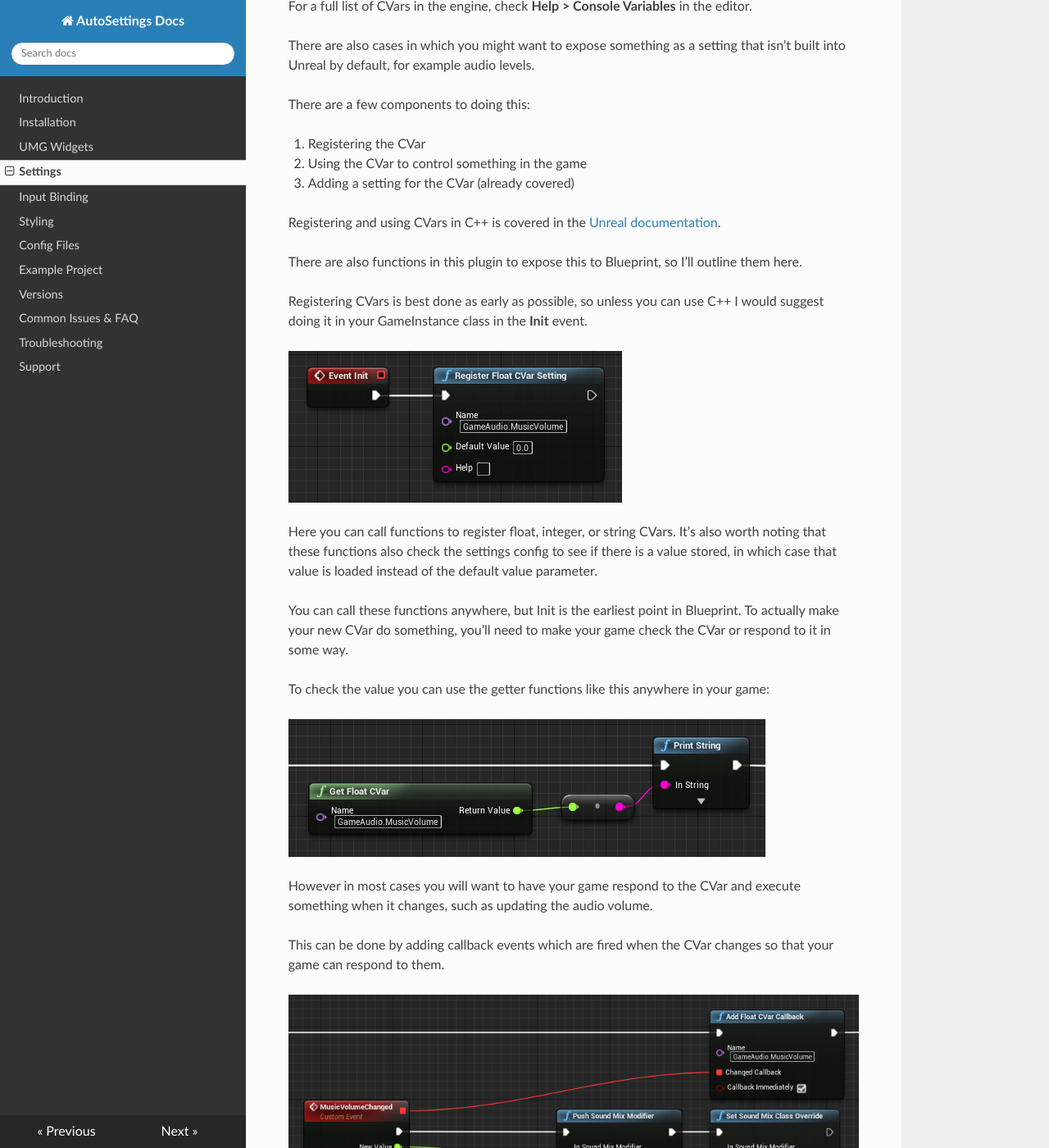
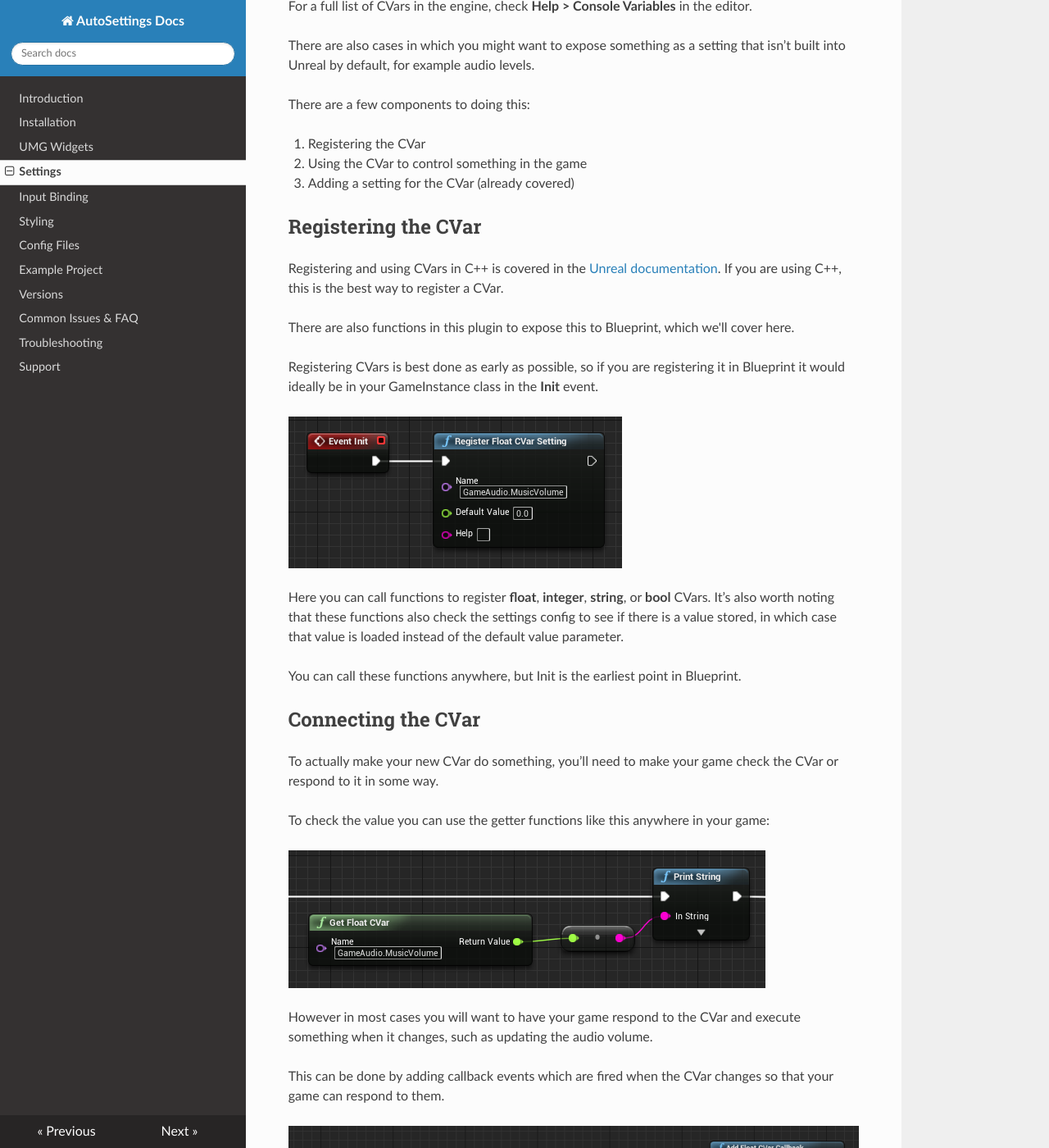
Before and after one commit to Acren/AutoSettings-Docs, an MkDocs documentation site: the page built from docs/settings.md, in a window 1280 px wide and 1400 px high, scrolled down 2653 px. Shown: the whole window at 82% size. Built offline with MkDocs 1.6.1, drawn with Linux system fonts in a browser that asks for light colours; nearby versions of some CDN libraries; old or Windows-style settings are respelled for this version of MkDocs; some of the changed text lies outside the part shown.

Commit message:
Minor update to CVars and Audio Levels

```diff
--- a/docs/settings.md
+++ b/docs/settings.md
@@ -66,18 +66,23 @@ There are a few components to doing this:
 2. Using the CVar to control something in the game
 3. Adding a setting for the CVar (already covered)
 
-Registering and using CVars in C++ is covered in the [Unreal documentation](https://docs.unrealengine.com/latest/INT/Programming/Development/Tools/ConsoleManager/index.html).
+## Registering the CVar
 
-There are also functions in this plugin to expose this to Blueprint, so I’ll outline them here.
+Registering and using CVars in C++ is covered in the [Unreal documentation](https://docs.unrealengine.com/latest/INT/Programming/Development/Tools/ConsoleManager/index.html). If you are using C++, this is the best way to register a CVar.
 
-Registering CVars is best done as early as possible, so unless you can use C++ I would suggest doing it in your GameInstance class in the **Init** event.
+There are also functions in this plugin to expose this to Blueprint, which we'll cover here.
+
+Registering CVars is best done as early as possible, so if you are registering it in Blueprint it would ideally be in your GameInstance class in the **Init** event.
 
 ![Image](/images/image10.png)
 
-Here you can call functions to register float, integer, or string CVars.
+Here you can call functions to register **float**, **integer**, **string**, or **bool** CVars.
 It’s also worth noting that these functions also check the settings config to see if there is a value stored, in which case that value is loaded instead of the default value parameter.
 
 You can call these functions anywhere, but Init is the earliest point in Blueprint.
+
+## Connecting the CVar
+
 To actually make your new CVar do something, you’ll need to make your game check the CVar or respond to it in some way.
 
 To check the value you can use the getter functions like this anywhere in your game:
@@ -98,7 +103,8 @@ You can also register and bind a callback for a CVar at the same time, making it
 
 If this is set up correctly, the CVar should be registered, loading it’s value from the config if it is saved, and having some effect on the game when it is changed through the console. The only other thing that needs to be done is adding a menu setting to let the user control it as explained in the **Adding Settings** section.
 
-Check the example project for full implementation of custom CVars to control gameplay elements and audio levels.
+Check the [example project](/example-project) for full implementation of custom CVars to control gameplay elements and audio levels.
+Or [read more about how to set up audio levels](#audio-levels) specifically.
 
 # Default Values
 
@@ -182,12 +188,12 @@ In the WindowModeValueMask subclass, this would take the *1920x1080wf* console v
 
 # Audio Levels
 
-**Audio levels** are a common way to use custom settings in Auto Settings. The plugin itself does not treat audio levels differently to any other setting, so you should add a setting to your project for each audio level and have them modify the **Sound Classes** in your project.
+**Audio levels** are a common way to use custom settings in Auto Settings. The plugin itself does not treat audio levels differently to any other setting, so the correct way to use them is to add a setting to your project for each audio level and have them modify the **Sound Classes** in your project.
 
 A working setup with multiple audio levels is implemented in the [example project](/example-project), though the following steps describe how to set one up from scratch:
 
 1. Create a **Sound Class** asset for the new audio level
-2. If applicable, set up parent or child Sound Classes. For example, if the new audio level is for **Sound Effects**, you may want to add the new **Sound Effect Sound Class** as a child of a **Master Sound Class** that you have already.
+2. If applicable, set up parent or child Sound Classes. For example, if the new audio level is for **Sound Effects**, you may want to add the new **Sound Effect Sound Class** as a child of a **Master Sound Class** that you have already. This means the master volume will affect the sound effects.
 
 	![Image](/images/soundclasses.png)
 
```
